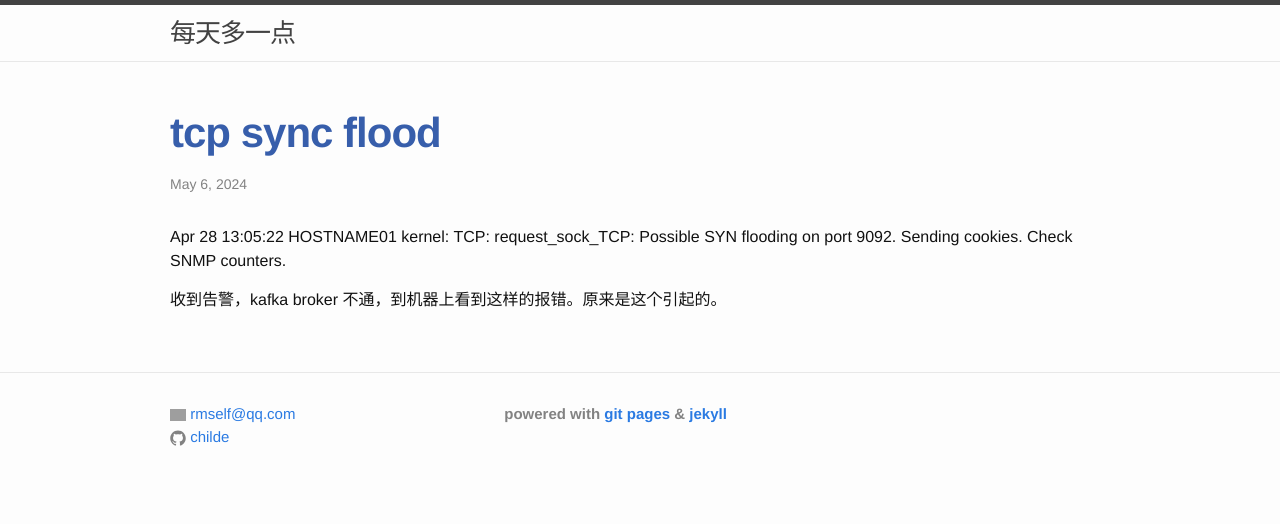
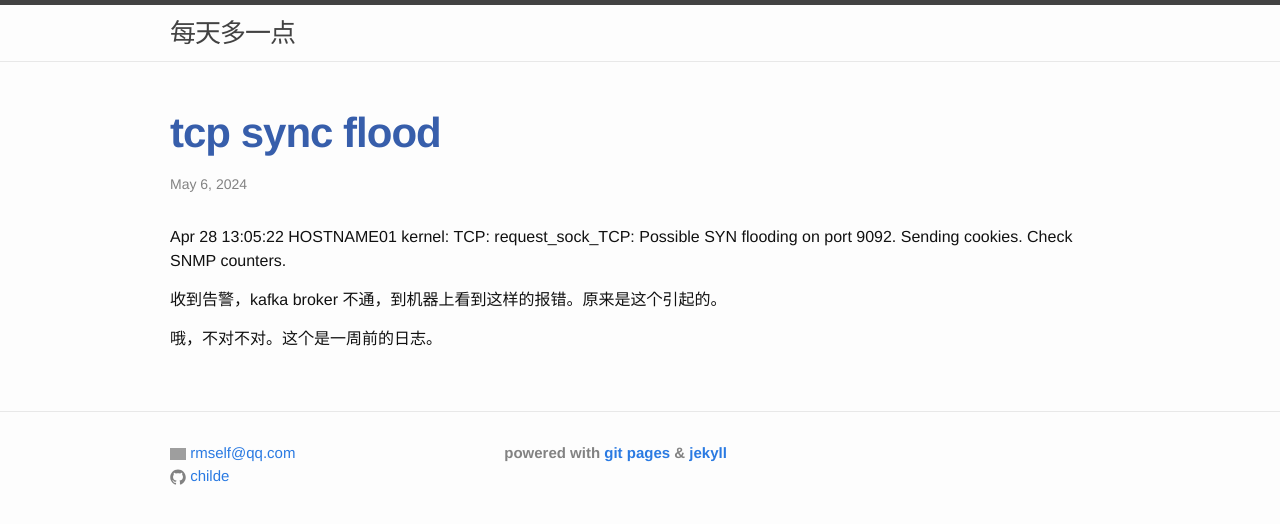
Before and after one commit to childe/gitcommit.today, a Jekyll site: the page built from _posts/2024-05-06-sync-flood.md, in a window 1280 px wide. Shown: the top 524 px of the page. Built offline with Jekyll 4.4.1, drawn with Linux system fonts in a browser that asks for light colours; grey boxes are pictures that could not be loaded.

Commit message:
modified:   _posts/2024-05-06-sync-flood.md

```diff
--- a/_posts/2024-05-06-sync-flood.md
+++ b/_posts/2024-05-06-sync-flood.md
@@ -9,3 +9,5 @@ layout: post
 Apr 28 13:05:22 HOSTNAME01 kernel: TCP: request_sock_TCP: Possible SYN flooding on port 9092. Sending cookies.  Check SNMP counters.
 
 收到告警，kafka broker 不通，到机器上看到这样的报错。原来是这个引起的。
+
+哦，不对不对。这个是一周前的日志。
```
